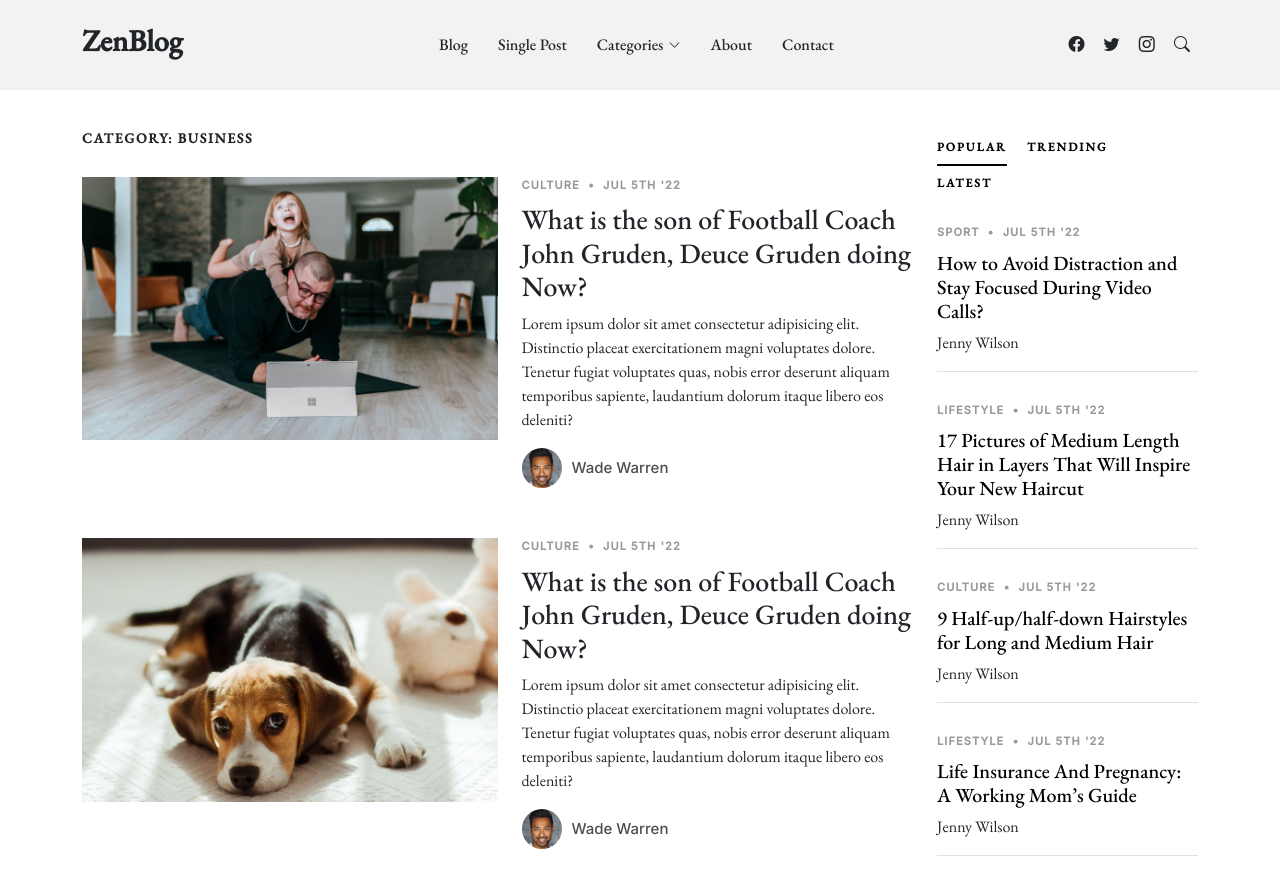
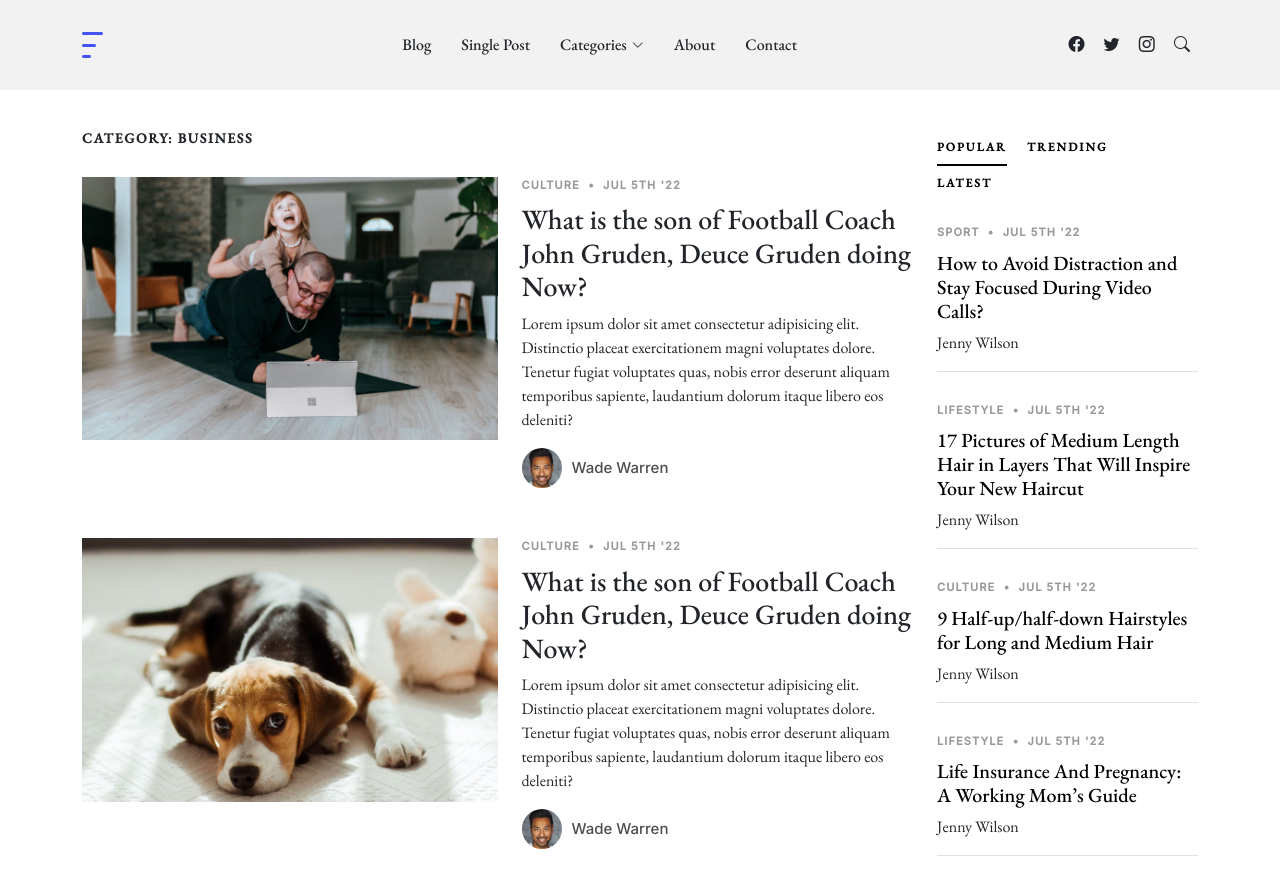
Before and after one commit to 8210182092/MBITIOUSF.I.R.ESite, a plain HTML site: page category.html in a window 1280 px wide. Shown: the top 872 px of the page. Drawn offline with nearby package versions, Linux system fonts and the light colour scheme; a web font is replaced by a local one.

Commit message:
Update category.html

```diff
--- a/category.html
+++ b/category.html
@@ -5,7 +5,7 @@
   <meta charset="utf-8">
   <meta content="width=device-width, initial-scale=1.0" name="viewport">
 
-  <title>ZenBlog Bootstrap Template - Category</title>
+  <title>Category Section</title>
   <meta content="" name="description">
   <meta content="" name="keywords">
 
@@ -40,8 +40,8 @@
 
       <a href="index.html" class="logo d-flex align-items-center">
         <!-- Uncomment the line below if you also wish to use an image logo -->
-        <!-- <img src="assets/img/logo.png" alt=""> -->
-        <h1>ZenBlog</h1>
+        <img src="assets/img/logo.png" alt="">
+        <!--<h1>ZenBlog</h1>-->
       </a>
 
       <nav id="navbar" class="navbar">
```
